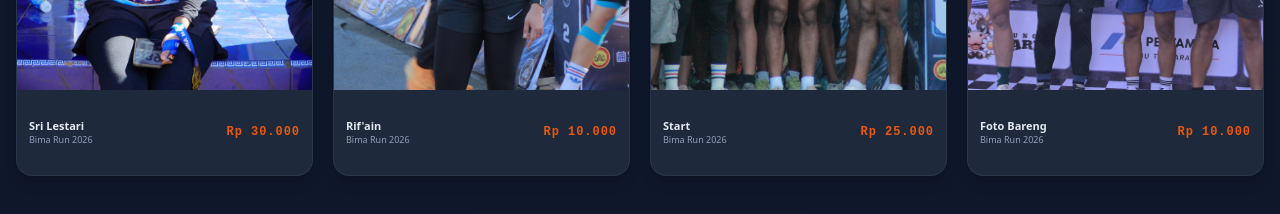
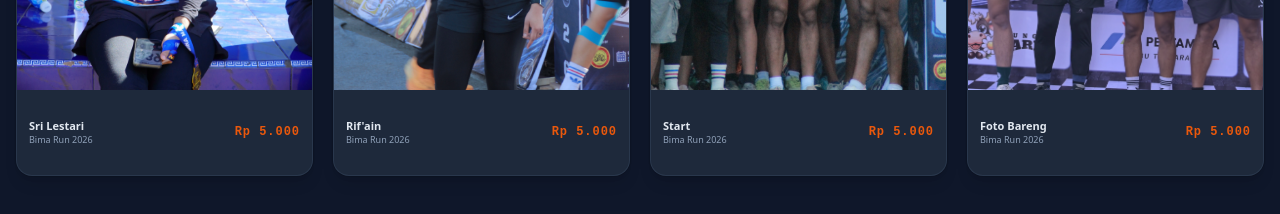
Before and after one commit to azharabdulsali/sepoto, a React (Vite) app in the folder frontend/: page / in a window 1280 px wide. Shown: the part 2940-3154 px from the top of the page. Built offline with nearby package versions, Linux system fonts and the light colour scheme; no server answers.

Commit message:
feat: implement landing page with BIB search functionality, event listing, and FAQ section

```diff
--- a/frontend/src/pages/LandingPage.jsx
+++ b/frontend/src/pages/LandingPage.jsx
@@ -75,7 +75,7 @@ const SAMPLE_PHOTOS = [
     id: 1,
     url: "/images/1.webp",
     bib: "081039",
-    price: "Rp 30.000",
+    price: "Rp 5.000",
     author: "Sri Lestari",
     eventName: "Bima Run 2026",
   },
@@ -83,7 +83,7 @@ const SAMPLE_PHOTOS = [
     id: 2,
     url: "/images/2.webp",
     bib: "081096",
-    price: "Rp 10.000",
+    price: "Rp 5.000",
     author: "Rif'ain",
     eventName: "Bima Run 2026",
   },
@@ -91,7 +91,7 @@ const SAMPLE_PHOTOS = [
     id: 3,
     url: "/images/3.webp",
     bib: "081134",
-    price: "Rp 25.000",
+    price: "Rp 5.000",
     author: "Start",
     eventName: "Bima Run 2026",
   },
@@ -99,7 +99,7 @@ const SAMPLE_PHOTOS = [
     id: 4,
     url: "/images/4.webp",
     bib: "081045",
-    price: "Rp 10.000",
+    price: "Rp 5.000",
     author: "Foto Bareng",
     eventName: "Bima Run 2026",
   },
```
